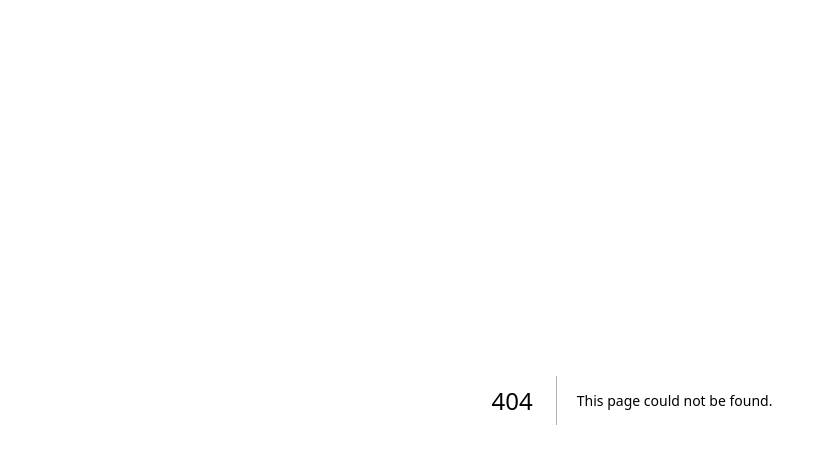
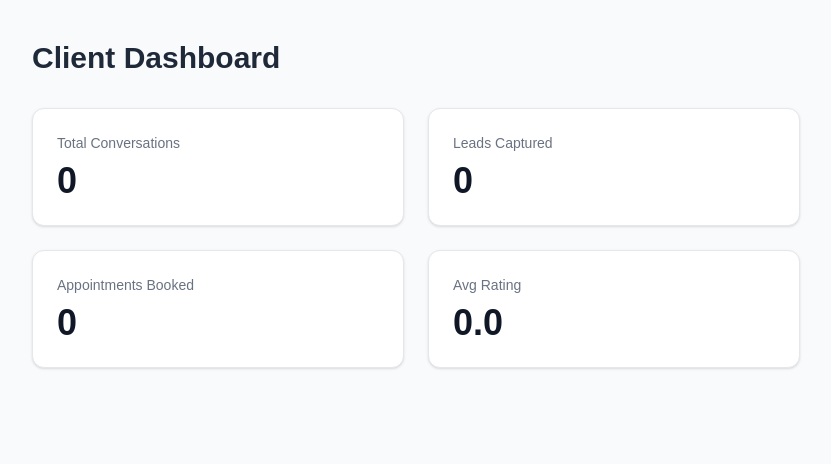
Before and after one commit to tahsinrahman1505/admin-portal, a Next.js app: page /dashboard in a window 1280 px wide. Before the commit this address had no page. Shown: the top 464 px of the page, without its empty margins (8-839 px from the left). Built offline with nearby package versions, Linux system fonts and the light colour scheme; no server answers; the database is empty.

Commit message:
Day 1: dashboard + Supabase connection

```diff
--- /dev/null
+++ b/app/dashboard/page.js
@@ -0,0 +1,44 @@
+'use client'
+
+import { useEffect } from 'react'
+import { supabase } from '../../lib/supabase'
+
+export default function DashboardPage() {
+  useEffect(() => {
+    async function testConnection() {
+      const { data, error } = await supabase.from('documents').select('*').limit(5)
+      if (error) {
+        console.error('Supabase error:', error.message)
+      } else {
+        console.log('Supabase data:', data)
+      }
+    }
+    testConnection()
+  }, [])
+
+  const metrics = [
+    { label: "Total Conversations", value: "0" },
+    { label: "Leads Captured", value: "0" },
+    { label: "Appointments Booked", value: "0" },
+    { label: "Avg Rating", value: "0.0" },
+  ]
+
+  return (
+    <main className="min-h-screen bg-gray-50 p-10">
+      <h1 className="text-3xl font-bold text-gray-800 mb-8">
+        Client Dashboard
+      </h1>
+      <div className="grid grid-cols-2 gap-6 max-w-3xl">
+        {metrics.map((metric) => (
+          <div
+            key={metric.label}
+            className="bg-white border border-gray-200 rounded-xl p-6 shadow-sm"
+          >
+            <p className="text-sm text-gray-500 mb-2">{metric.label}</p>
+            <p className="text-4xl font-bold text-gray-900">{metric.value}</p>
+          </div>
+        ))}
+      </div>
+    </main>
+  )
+}
--- /dev/null
+++ b/lib/supabase.js
@@ -0,0 +1,6 @@
+import { createClient } from '@supabase/supabase-js'
+
+const supabaseUrl = process.env.NEXT_PUBLIC_SUPABASE_URL
+const supabaseAnonKey = process.env.NEXT_PUBLIC_SUPABASE_ANON_KEY
+
+export const supabase = createClient(supabaseUrl, supabaseAnonKey)
--- a/package.json
+++ b/package.json
@@ -9,6 +9,7 @@
     "lint": "eslint"
   },
   "dependencies": {
+    "@supabase/supabase-js": "^2.105.4",
     "next": "16.2.6",
     "react": "19.2.4",
     "react-dom": "19.2.4"
```
Also changed, not shown: 1 other file (tests, documents, lock files or other folders).
